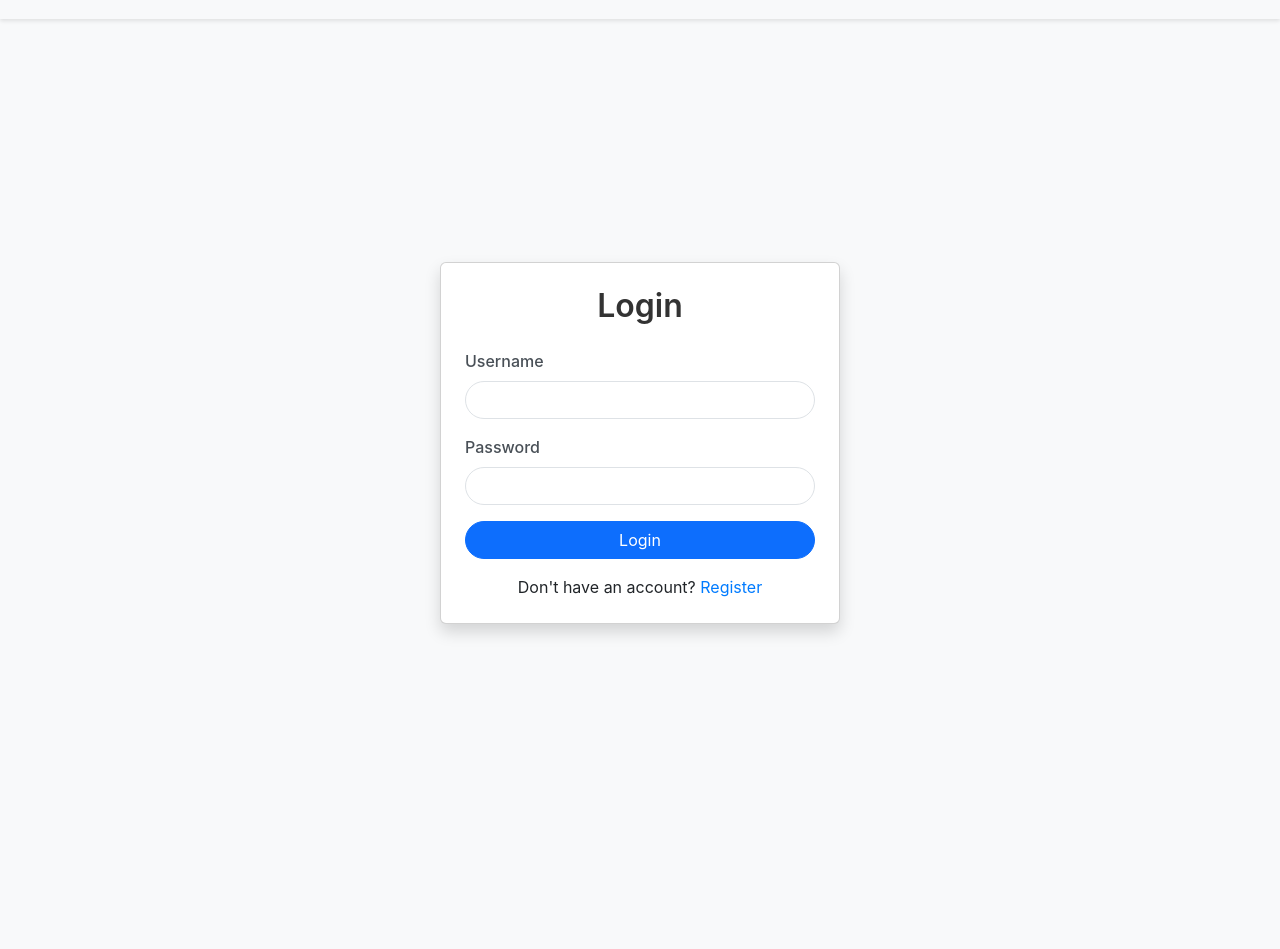
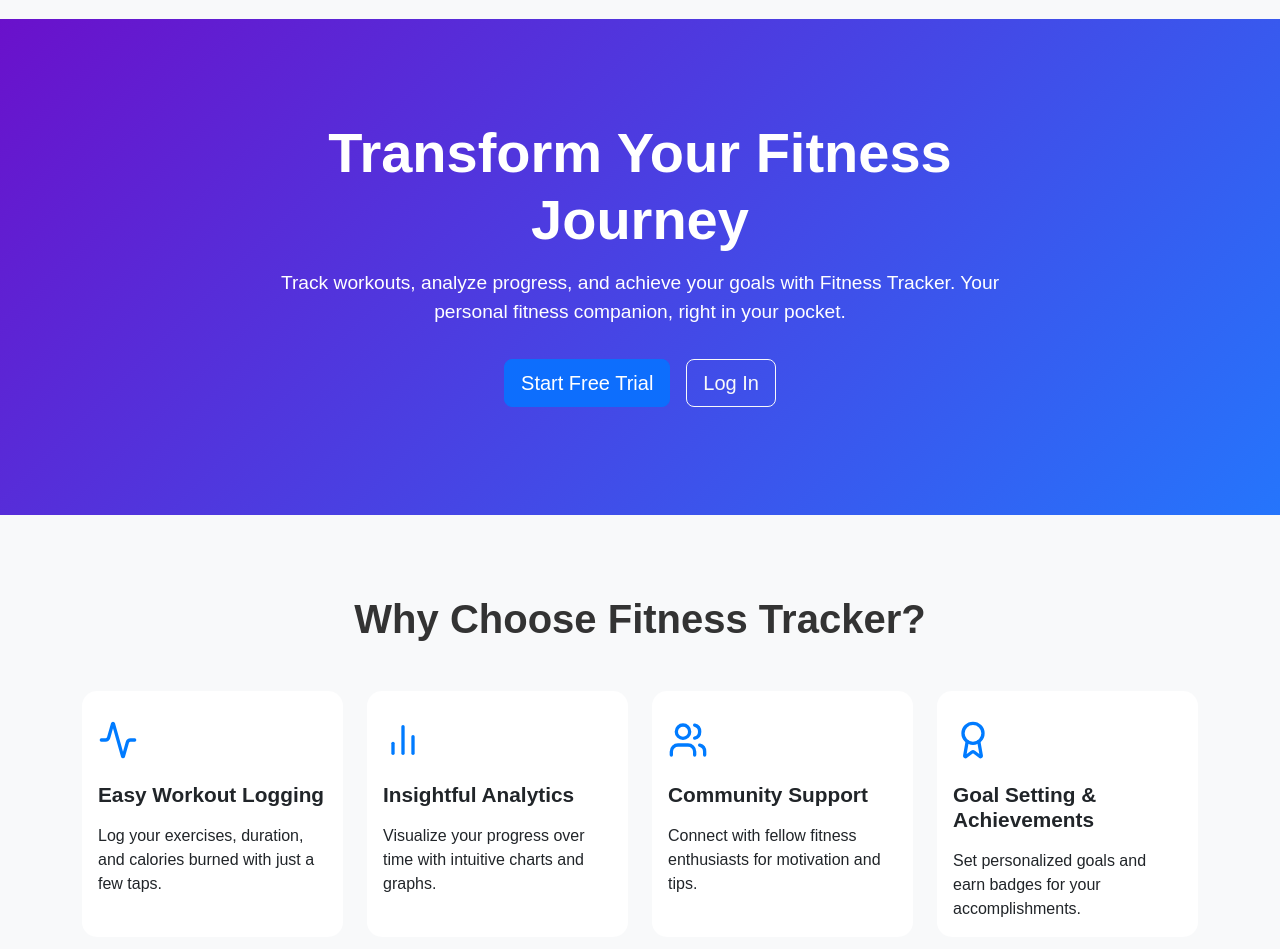
Before and after one commit to OscarBackman92/pp5-fitness-tracker, a React (Create React App) app: page / in a window 1280 px wide. Before the commit this address led to /login. Shown: the part 43-992 px from the top of the page. Before the commit the page ends 886 px from the top, so only its background shows below. Built offline with nearby package versions, Linux system fonts and the light colour scheme.

Commit message:
add lucide-react, update app, make homepage and styling

```diff
--- a/package.json
+++ b/package.json
@@ -8,6 +8,7 @@
     "@testing-library/user-event": "^13.5.0",
     "axios": "^1.7.7",
     "bootstrap": "^5.3.3",
+    "lucide-react": "^0.453.0",
     "react": "^18.3.1",
     "react-bootstrap": "^2.10.5",
     "react-dom": "^18.3.1",
--- a/src/App.js
+++ b/src/App.js
@@ -2,6 +2,7 @@ import React, { useState, useEffect } from 'react';
 import { BrowserRouter as Router, Route, Routes, Navigate } from 'react-router-dom';
 import { Container } from 'react-bootstrap';
 import { isAuthenticated } from './services/auth';
+import HomePage from './pages/HomePage';
 import Login from './pages/Login';
 import Register from './pages/Register';
 import Dashboard from './pages/Dashboard';
@@ -28,37 +29,46 @@ function App() {
     <Router>
       <div className="App">
         <Navbar auth={auth} setAuth={setAuth} />
-        <Container className="mt-4">
         <Routes>
+          <Route path="/" element={<HomePage />} />
           <Route path="/login" element={<Login setAuth={setAuth} />} />
           <Route path="/register" element={<Register />} />
-            <Route path="/" element={
+          <Route path="/dashboard" element={
             <PrivateRoute>
+              <Container className="mt-4">
                 <Dashboard />
+              </Container>
             </PrivateRoute>
           } />
           <Route path="/workouts" element={
             <PrivateRoute>
+              <Container className="mt-4">
                 <WorkoutList />
+              </Container>
             </PrivateRoute>
           } />
           <Route path="/workouts/new" element={
             <PrivateRoute>
+              <Container className="mt-4">
                 <LogWorkout />
+              </Container>
             </PrivateRoute>
           } />
           <Route path="/workouts/:id" element={
             <PrivateRoute>
+              <Container className="mt-4">
                 <WorkoutDetails />
+              </Container>
             </PrivateRoute>
           } />
           <Route path="/workouts/edit/:id" element={
             <PrivateRoute>
+              <Container className="mt-4">
                 <EditWorkout />
+              </Container>
             </PrivateRoute>
           } />
         </Routes>
-        </Container>
       </div>
     </Router>
   );
--- /dev/null
+++ b/src/Styles/HomePage.css
@@ -0,0 +1,123 @@
+/* HomePage.css */
+
+.home-page {
+    font-family: 'Arial', sans-serif;
+  }
+
+  /* Hero Section */
+  .hero {
+    background: linear-gradient(135deg, #6a11cb 0%, #2575fc 100%);
+    color: white;
+    padding: 100px 0;
+    position: relative;
+    overflow: hidden;
+  }
+
+  .hero-title {
+    font-size: 3.5rem;
+    font-weight: 700;
+    margin-bottom: 1rem;
+  }
+
+  .hero-subtitle {
+    font-size: 1.2rem;
+    margin-bottom: 2rem;
+  }
+
+  /* Features Section */
+  .features {
+    padding: 80px 0;
+    background-color: #f8f9fa;
+  }
+
+  .section-title {
+    font-size: 2.5rem;
+    font-weight: 600;
+    text-align: center;
+    margin-bottom: 3rem;
+    color: #333;
+  }
+
+  .feature-card {
+    border: none;
+    border-radius: 15px;
+    transition: transform 0.3s ease-in-out, box-shadow 0.3s ease-in-out;
+    height: 100%;
+  }
+
+  .feature-card:hover {
+    transform: translateY(-5px);
+    box-shadow: 0 10px 20px rgba(0, 0, 0, 0.1);
+  }
+
+  .feature-icon {
+    font-size: 2.5rem;
+    color: #007bff;
+    margin-bottom: 1rem;
+  }
+
+  .feature-title {
+    font-size: 1.3rem;
+    font-weight: 600;
+    margin-bottom: 1rem;
+  }
+
+  /* Testimonial Section */
+  .testimonial {
+    background-color: #fff;
+    padding: 80px 0;
+  }
+
+  .testimonial-quote {
+    font-size: 1.3rem;
+    font-style: italic;
+    color: #555;
+  }
+
+  .testimonial-author {
+    font-size: 1rem;
+    color: #777;
+  }
+
+  /* CTA Section */
+  .cta {
+    background: linear-gradient(135deg, #11998e 0%, #38ef7d 100%);
+    color: white;
+    padding: 80px 0;
+  }
+
+  .cta-subtitle {
+    font-size: 1.2rem;
+    margin-bottom: 2rem;
+  }
+
+  .cta-button {
+    font-size: 1.2rem;
+    padding: 15px 30px;
+    border-radius: 30px;
+    background-color: #fff;
+    color: #11998e;
+    border: none;
+    transition: transform 0.3s ease, box-shadow 0.3s ease;
+  }
+
+  .cta-button:hover {
+    transform: translateY(-3px);
+    box-shadow: 0 5px 15px rgba(0, 0, 0, 0.1);
+    background-color: #f8f9fa;
+  }
+
+  /* Responsive adjustments */
+  @media (max-width: 768px) {
+    .hero-title {
+      font-size: 2.5rem;
+    }
+
+    .hero-subtitle, .cta-subtitle {
+      font-size: 1rem;
+    }
+
+    .section-title {
+      font-size: 2rem;
+    }
+  }
--- /dev/null
+++ b/src/pages/HomePage.js
@@ -0,0 +1,86 @@
+import React from 'react';
+import { Container, Row, Col, Button, Card } from 'react-bootstrap';
+import { Link } from 'react-router-dom';
+import { Activity, BarChart2, Users, Award } from 'lucide-react';
+import '../Styles/HomePage.css';
+
+const HomePage = () => {
+  return (
+    <div className="home-page">
+      {/* Hero Section */}
+      <section className="hero">
+        <Container>
+          <Row className="align-items-center">
+            <Col lg={8} className="mx-auto text-center">
+              <h1 className="hero-title">Transform Your Fitness Journey</h1>
+              <p className="hero-subtitle">Track workouts, analyze progress, and achieve your goals with Fitness Tracker. Your personal fitness companion, right in your pocket.</p>
+              <Link to="/register">
+                <Button variant="primary" size="lg" className="me-3 mb-2">Start Free Trial</Button>
+              </Link>
+              <Link to="/login">
+                <Button variant="outline-light" size="lg" className="mb-2">Log In</Button>
+              </Link>
+            </Col>
+          </Row>
+        </Container>
+      </section>
+
+      {/* Features Section */}
+      <section className="features">
+        <Container>
+          <h2 className="section-title">Why Choose Fitness Tracker?</h2>
+          <Row>
+            {[
+              { icon: <Activity size={40} />, title: "Easy Workout Logging", description: "Log your exercises, duration, and calories burned with just a few taps." },
+              { icon: <BarChart2 size={40} />, title: "Insightful Analytics", description: "Visualize your progress over time with intuitive charts and graphs." },
+              { icon: <Users size={40} />, title: "Community Support", description: "Connect with fellow fitness enthusiasts for motivation and tips." },
+              { icon: <Award size={40} />, title: "Goal Setting & Achievements", description: "Set personalized goals and earn badges for your accomplishments." }
+            ].map((feature, index) => (
+              <Col md={6} lg={3} key={index} className="mb-4">
+                <Card className="feature-card">
+                  <Card.Body>
+                    <div className="feature-icon">{feature.icon}</div>
+                    <Card.Title className="feature-title">{feature.title}</Card.Title>
+                    <Card.Text>{feature.description}</Card.Text>
+                  </Card.Body>
+                </Card>
+              </Col>
+            ))}
+          </Row>
+        </Container>
+      </section>
+
+      {/* Testimonial Section */}
+      <section className="testimonial">
+        <Container>
+          <Row className="justify-content-center">
+            <Col md={8} className="text-center">
+              <h2 className="section-title">What Our Users Say</h2>
+              <blockquote className="testimonial-quote">
+                <p>"Fitness Tracker has revolutionized my workout routine. I've never been more consistent and motivated!"</p>
+                <footer className="testimonial-author">Sarah J., lost 20 lbs in 3 months</footer>
+              </blockquote>
+            </Col>
+          </Row>
+        </Container>
+      </section>
+
+      {/* CTA Section */}
+      <section className="cta">
+        <Container>
+          <Row className="justify-content-center">
+            <Col md={8} className="text-center">
+              <h2 className="section-title">Ready to Start Your Fitness Journey?</h2>
+              <p className="cta-subtitle">Join thousands of users who are transforming their lives with Fitness Tracker.</p>
+              <Link to="/register">
+                <Button variant="primary" size="lg" className="cta-button">Sign Up Now - It's Free!</Button>
+              </Link>
+            </Col>
+          </Row>
+        </Container>
+      </section>
+    </div>
+  );
+};
+
+export default HomePage;
```
Also changed, not shown: 1 other file (tests, documents, lock files or other folders). Lines whose indentation alone changed are shown as unchanged.
